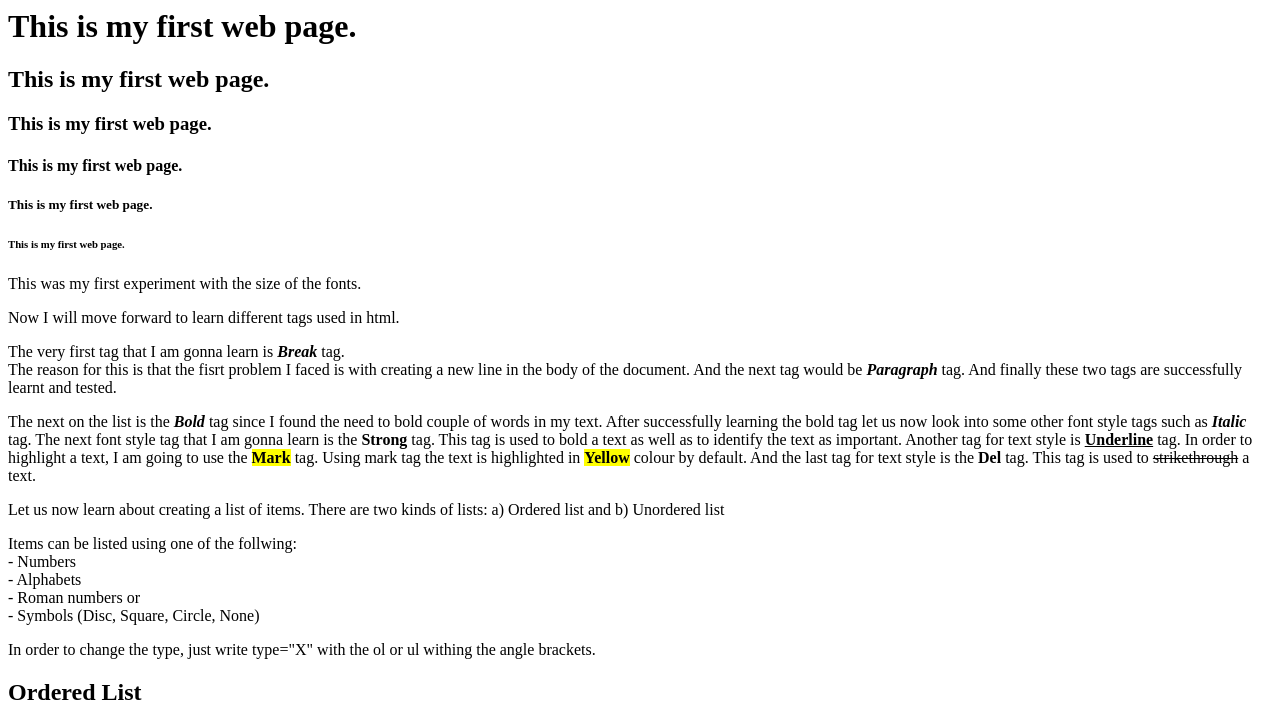
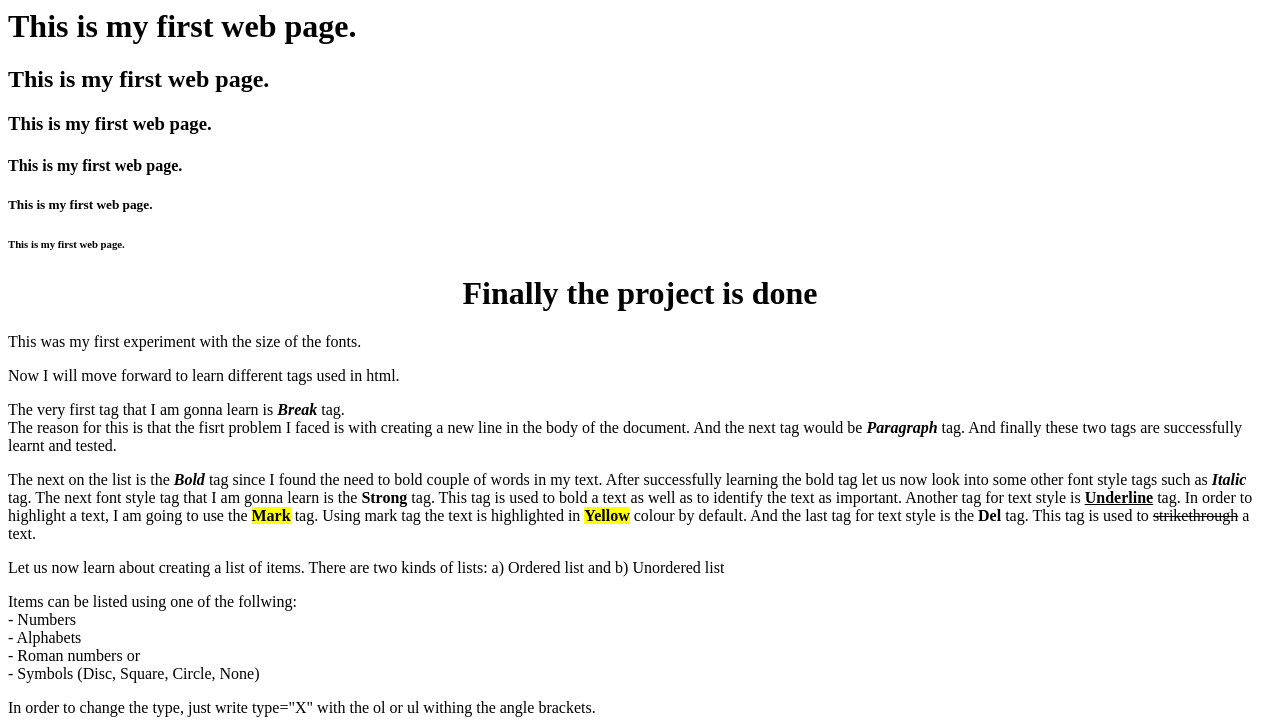
Before and after one commit to AbhishekBiswas2095/MyWebSite, a plain HTML site: page index.html in a window 1280 px wide. Shown: the top 723 px of the page. Drawn offline with Linux system fonts and the light colour scheme.

Commit message:
project successful

```diff
--- a/index.html
+++ b/index.html
@@ -9,6 +9,7 @@
 <h4>This is my first web page.</h4>
 <h5>This is my first web page.</h5>
 <h6>This is my first web page.</h6>
+<center><h1>Finally the project is done</h1></center>
 
 This was my first experiment with the size of the fonts.<p>
 
```
